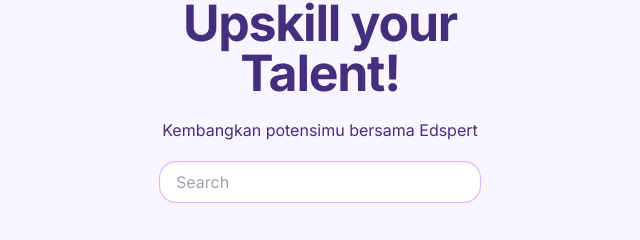
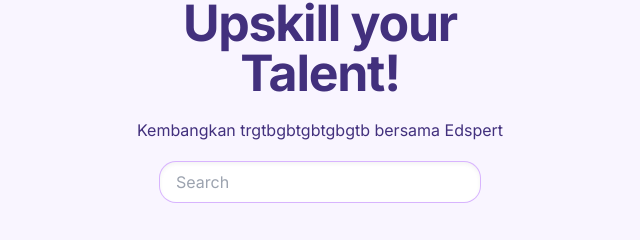
Before and after one commit to faizakmalz/FazaEdspertWeb, a website: page index.html in a window 1280 px wide. Shown: the part 200-440 px from the top of the page, 320-960 px from the left. Drawn offline with nearby package versions, Linux system fonts and the light colour scheme.

Commit message:
second commit

```diff
--- a/index.html
+++ b/index.html
@@ -76,7 +76,7 @@
                     <div id="headline" class="m-5">
                         <h1 class="text-[50px] text-center leading-none text tracking-tight font-bold text-[#42307D]">Upskill your Talent!</h1>
                     </div><div id="subtitle2" class="">
-                        <h2 class="text-16px text-[#42307D]">Kembangkan potensimu bersama Edspert</h2>
+                        <h2 class="text-16px text-[#42307D]">Kembangkan trgtbgbtgbtgbgtb bersama Edspert</h2>
                     </div>
                     <div class="m-5 flex flex-row gap-3" >
                         <input type="search" placeholder="Search" class=" transition-all ring-purple-300 w-[320px] ring-1 shadow-inner hover:ring-1 hover:ring-purple-500 outline-none focus:ring-1 focus:ring-purple-500 focus:border-transparent rounded-[16px] px-4 py-2">
```
